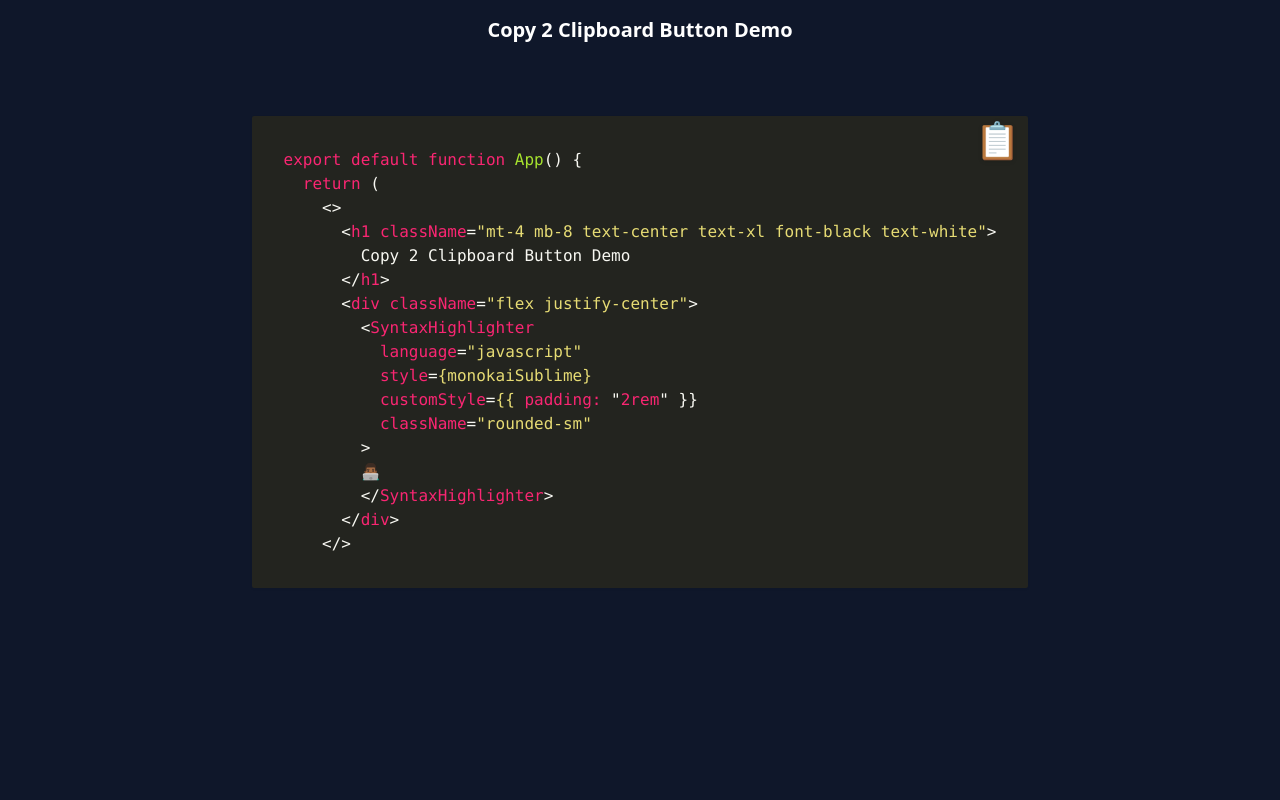
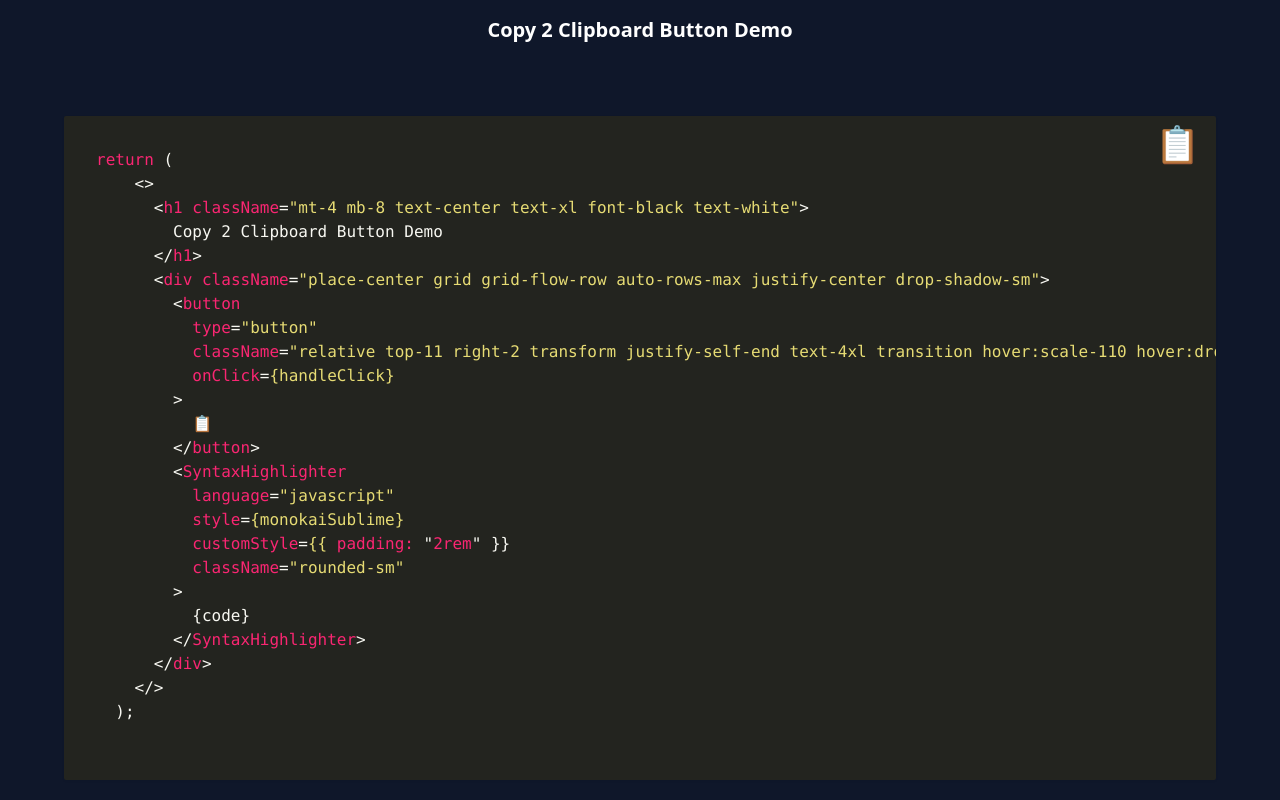
Before and after one commit to manavm1990/custom-hooks-tut, a React (Vite) app: page / in a window 1280 px wide. Built offline with nearby package versions, Linux system fonts and the light colour scheme.

Commit message:
Add state for isCopied
Updates style on hover of 📋.

```diff
--- a/src/App.jsx
+++ b/src/App.jsx
@@ -1,8 +1,24 @@
+import React from "react";
 import SyntaxHighlighter from "react-syntax-highlighter";
 import { monokaiSublime } from "react-syntax-highlighter/dist/esm/styles/hljs";
 
 export default function App() {
-  return (
+  const [isCopied, setIsCopied] = React.useState(false);
+
+  React.useEffect(() => {
+    let timeout;
+    if (isCopied) {
+      timeout = setTimeout(() => {
+        setIsCopied(false);
+      }, 2000);
+    }
+
+    return () => {
+      clearTimeout(timeout);
+    };
+  });
+
+  const code = `return (
     <>
       <h1 className="mt-4 mb-8 text-center text-xl font-black text-white">
         Copy 2 Clipboard Button Demo
@@ -10,7 +26,8 @@ export default function App() {
       <div className="place-center grid grid-flow-row auto-rows-max justify-center drop-shadow-sm">
         <button
           type="button"
-          className="relative top-11 right-2 transform justify-self-end text-4xl drop-shadow transition hover:scale-110 motion-reduce:hover:transform-none hover:motion-reduce:transition-none"
+          className="relative top-11 right-2 transform justify-self-end text-4xl transition hover:scale-110 hover:drop-shadow motion-reduce:hover:transform-none hover:motion-reduce:transition-none"
+          onClick={handleClick}
         >
           📋
         </button>
@@ -20,23 +37,38 @@ export default function App() {
           customStyle={{ padding: "2rem" }}
           className="rounded-sm"
         >
-          {`export default function App() {
+          {code}
+        </SyntaxHighlighter>
+      </div>
+    </>
+  );
+    `;
+
+  const handleClick = () => {
+    navigator.clipboard.writeText(code);
+    setIsCopied(true);
+  };
+
   return (
     <>
       <h1 className="mt-4 mb-8 text-center text-xl font-black text-white">
         Copy 2 Clipboard Button Demo
       </h1>
-      <div className="flex justify-center">
+      <div className="place-center grid grid-flow-row auto-rows-max justify-center rounded px-16 drop-shadow-sm">
+        <button
+          type="button"
+          className="relative top-12 right-4 transform justify-self-end text-4xl transition hover:scale-110  hover:drop-shadow hover:hue-rotate-30 motion-reduce:hover:transform-none hover:motion-reduce:transition-none"
+          onClick={handleClick}
+        >
+          {isCopied ? "✔️" : "📋"}
+        </button>
         <SyntaxHighlighter
           language="javascript"
           style={monokaiSublime}
           customStyle={{ padding: "2rem" }}
           className="rounded-sm"
         >
-        👨🏾‍💻
-        </SyntaxHighlighter>
-      </div>
-    </>`}
+          {code}
         </SyntaxHighlighter>
       </div>
     </>
```
